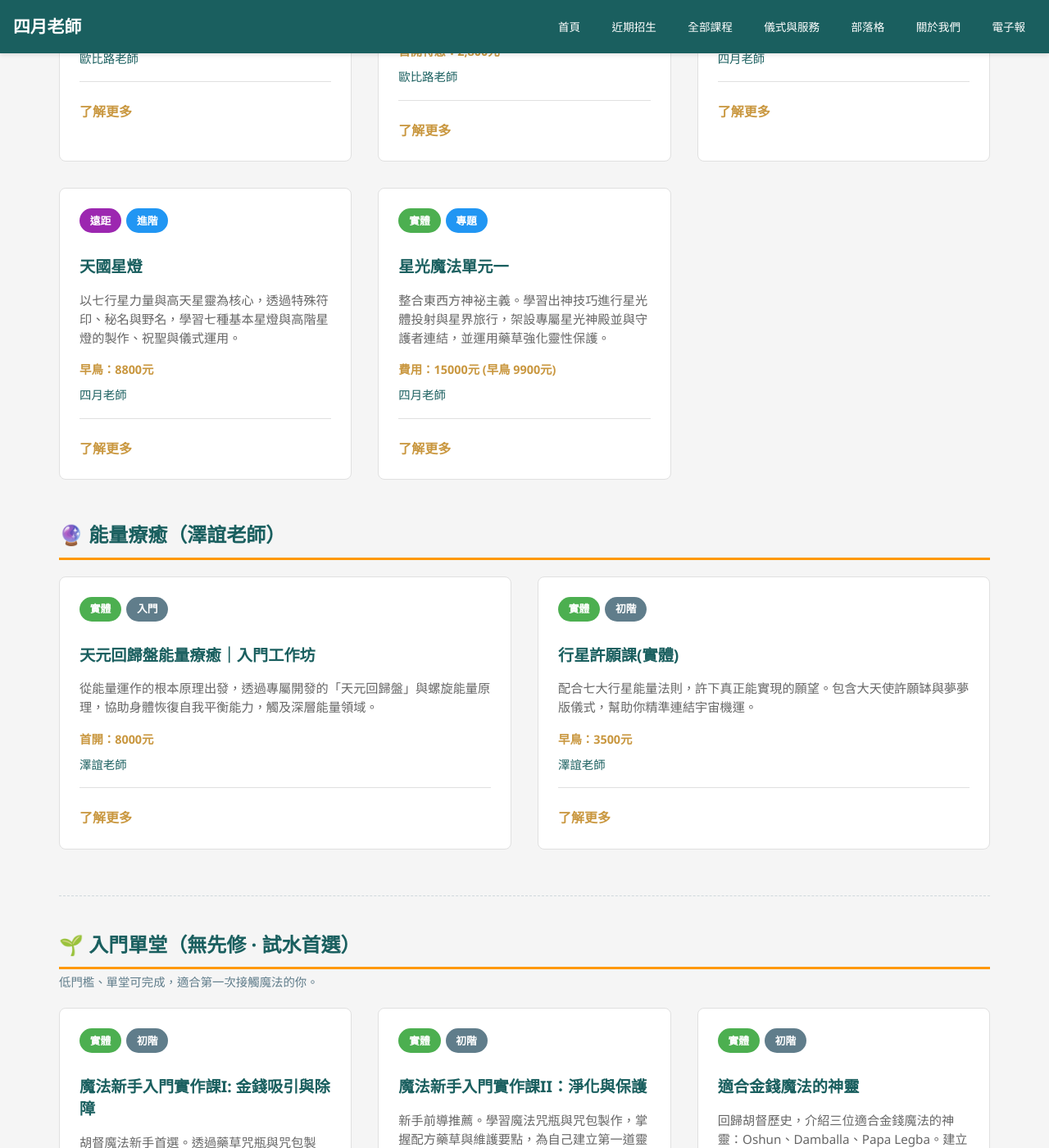
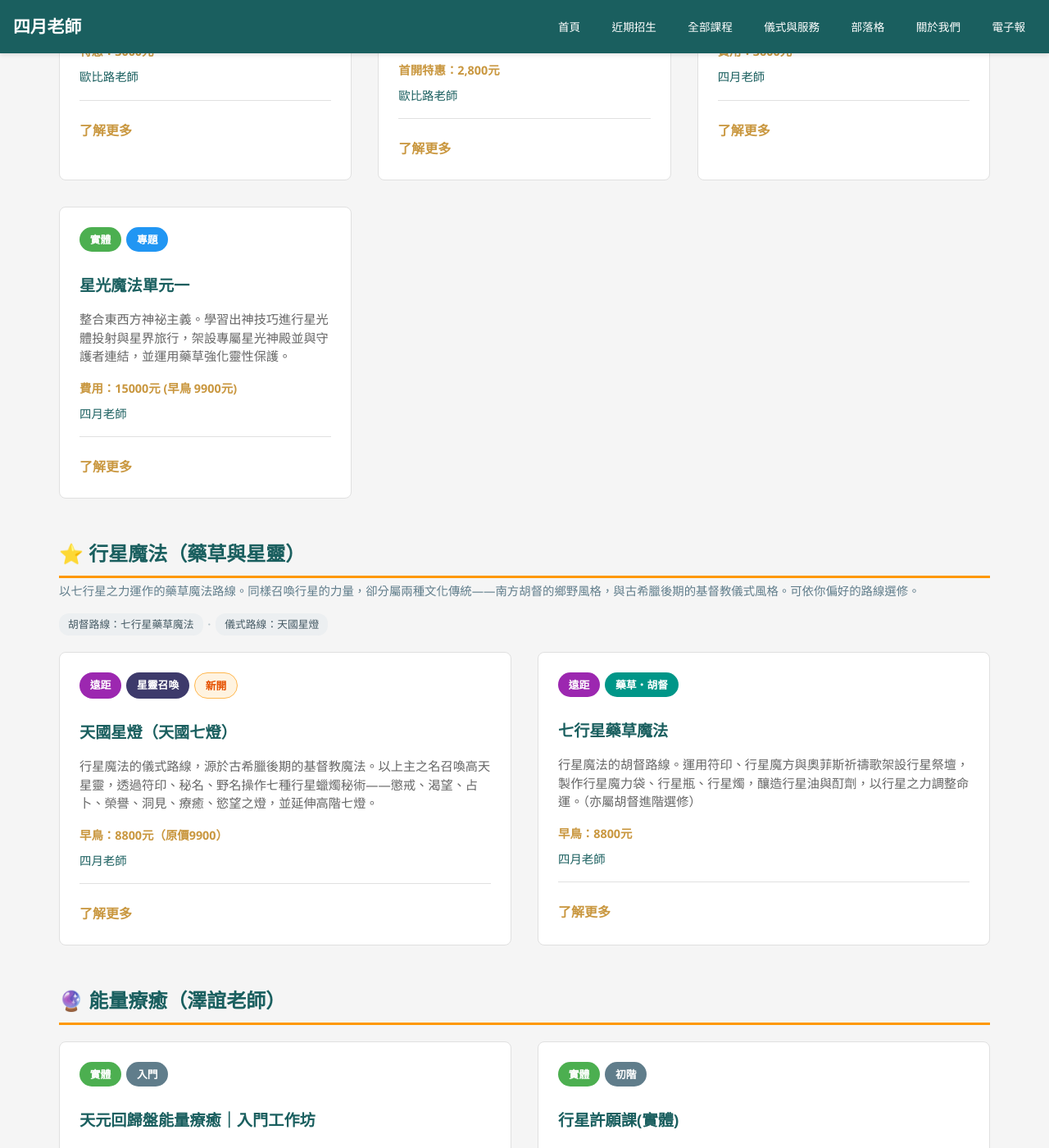
Before and after one commit to light4uliuphone-lang/hoodoo, a Jekyll site: the page built from course.html, in a window 1280 px wide and 1400 px high, scrolled down 6363 px. Shown: the whole window at 82% size. Built offline with Jekyll 4.4.1, drawn with Linux system fonts in a browser that asks for light colours; some of the changed text lies outside the part shown.

Commit message:
Update course.html

```diff
--- a/course.html
+++ b/course.html
@@ -1,7 +1,7 @@
 ---
 layout: default
 title: "課程中心 | 四月老師 - 專業胡督、金錢與現代魔法教學"
-description: "探索四月老師的課程中心，依學習路徑編排：藥草魔法師基礎為金錢、愛情、胡督三大策略體系的共同必修；另有防禦、本土藥草、混沌魔法、能量療癒等獨立路線與入門單堂。由歐比路、四月與澤誼老師親自授課。"
+description: "探索四月老師的課程中心，依學習路徑編排：藥草魔法師基礎為金錢、愛情、胡督三大策略體系的共同必修；另有防禦、本土藥草、混沌魔法、行星魔法、能量療癒等獨立路線與入門單堂。由歐比路、四月與澤誼老師親自授課。"
 ---
 
 <style>
@@ -21,7 +21,7 @@ description: "探索四月老師的課程中心，依學習路徑編排：藥草
     <h1 style="text-align: center; color: #1a5f5f; margin-bottom: 1rem; font-size: 2.5rem;">課程中心</h1>
     <p style="text-align: center; max-width: 760px; margin: 0 auto 2.5rem; color: #546e7a; line-height: 1.9;">
         課程依<strong>學習路徑</strong>編排。最上方的 🌿<strong>藥草魔法師基礎</strong>是<strong>金錢・愛情・胡督</strong>三大策略體系的共同必修，修畢後即可進入三條主幹。<br>
-        下方四條<strong>獨立路線</strong>（防禦・本土藥草・混沌魔法・能量療癒）<strong>無需藥草基礎</strong>，可直接入門；最後為無先修的入門單堂與主題工作坊。
+        下方為<strong>獨立路線</strong>（防禦・本土藥草・混沌魔法・行星魔法・能量療癒）<strong>無需藥草基礎</strong>，可直接入門；最後為無先修的入門單堂與主題工作坊。
     </p>
 
     <!-- 導覽錨點 -->
@@ -34,6 +34,7 @@ description: "探索四月老師的課程中心，依學習路徑編排：藥草
             <a href="#defense" class="category-card" style="text-decoration: none; color: inherit; cursor: pointer;"><div class="category-icon">🛡️</div><h3>防禦策略</h3></a>
             <a href="#local" class="category-card" style="text-decoration: none; color: inherit; cursor: pointer;"><div class="category-icon">🌏</div><h3>本土藥草</h3></a>
             <a href="#chaos" class="category-card" style="text-decoration: none; color: inherit; cursor: pointer;"><div class="category-icon">🌀</div><h3>混沌魔法</h3></a>
+            <a href="#planetary" class="category-card" style="text-decoration: none; color: inherit; cursor: pointer;"><div class="category-icon">⭐</div><h3>行星魔法</h3></a>
             <a href="#healing" class="category-card" style="text-decoration: none; color: inherit; cursor: pointer;"><div class="category-icon">🔮</div><h3>能量療癒</h3></a>
             <a href="#intro" class="category-card" style="text-decoration: none; color: inherit; cursor: pointer;"><div class="category-icon">🌱</div><h3>入門單堂</h3></a>
             <a href="#topics" class="category-card" style="text-decoration: none; color: inherit; cursor: pointer;"><div class="category-icon">🎨</div><h3>主題工作坊</h3></a>
@@ -207,7 +208,7 @@ description: "探索四月老師的課程中心，依學習路徑編排：藥草
             <div class="course-card">
                 <div class="course-tags"><span class="course-tag" style="background-color: #9c27b0;">遠距</span><span class="course-tag" style="background-color: #009688;">進階選修</span></div>
                 <h3>藥草行星魔法-胡督單元</h3>
-                <p>跨接胡督與占星系統。運用符印、行星魔方與奧菲斯祈禱歌架設行星祭壇，釀造行星油與酊劑，實踐更高層次的命運優化。</p>
+                <p>跨接胡督與占星系統。運用符印、行星魔方與奧菲斯祈禱歌架設行星祭壇，釀造行星油與酊劑，實踐更高層次的命運優化。（亦屬行星魔法路線）</p>
                 <div class="course-info"><span class="price">早鳥：8800元</span><span class="teacher">四月老師</span></div>
                 <a href="/courses/course-hoodoo-07/" class="learn-more">了解更多</a>
             </div>
@@ -352,18 +353,37 @@ description: "探索四月老師的課程中心，依學習路徑編排：藥草
                 <a href="/courses/course-modern-05/" class="learn-more">了解更多</a>
             </div>
             <div class="course-card">
-                <div class="course-tags"><span class="course-tag" style="background-color: #9c27b0;">遠距</span><span class="course-tag" style="background-color: #2196f3;">進階</span></div>
-                <h3>天國星燈</h3>
-                <p>以七行星力量與高天星靈為核心，透過特殊符印、秘名與野名，學習七種基本星燈與高階星燈的製作、祝聖與儀式運用。</p>
-                <div class="course-info"><span class="price">早鳥：8800元</span><span class="teacher">四月老師</span></div>
-                <a href="/courses/course-modern-08/" class="learn-more">了解更多</a>
-            </div>
-            <div class="course-card">
                 <div class="course-tags"><span class="course-tag" style="background-color: #4caf50;">實體</span><span class="course-tag" style="background-color: #2196f3;">專題</span></div>
                 <h3>星光魔法單元一</h3>
                 <p>整合東西方神祕主義。學習出神技巧進行星光體投射與星界旅行，架設專屬星光神殿並與守護者連結，並運用藥草強化靈性保護。</p>
                 <div class="course-info"><span class="price">費用：15000元 (早鳥 9900元)</span><span class="teacher">四月老師</span></div>
                 <a href="/courses/course-modern-06/" class="learn-more">了解更多</a>
+            </div>
+        </div>
+    </section>
+
+    <!-- ⭐ 行星魔法 -->
+    <section id="planetary" style="margin-bottom: 3rem; scroll-margin-top: 100px;">
+        <h2 style="color: #1a5f5f; border-bottom: 3px solid #ff9800; padding-bottom: 0.5rem; margin-bottom: 0.75rem;">⭐ 行星魔法（藥草與星靈）</h2>
+        <p class="section-note">以七行星之力運作的藥草魔法路線。同樣召喚行星的力量，卻分屬兩種文化傳統——南方胡督的鄉野風格，與古希臘後期的基督教儀式風格。可依你偏好的路線選修。</p>
+        <div class="path-strip">
+            <span class="step">胡督路線：七行星藥草魔法</span><span class="arrow">·</span>
+            <span class="step">儀式路線：天國星燈</span>
+        </div>
+        <div class="courses-grid">
+            <div class="course-card">
+                <div class="course-tags"><span class="course-tag" style="background-color: #9c27b0;">遠距</span><span class="course-tag" style="background-color: #3d3a6b;">星靈召喚</span><span class="course-tag tag-new">新開</span></div>
+                <h3>天國星燈（天國七燈）</h3>
+                <p>行星魔法的儀式路線，源於古希臘後期的基督教魔法。以上主之名召喚高天星靈，透過符印、秘名、野名操作七種行星蠟燭秘術——懲戒、渴望、占卜、榮譽、洞見、療癒、慾望之燈，並延伸高階七燈。</p>
+                <div class="course-info"><span class="price">早鳥：8800元（原價9900）</span><span class="teacher">四月老師</span></div>
+                <a href="/courses/course-celestial/" class="learn-more">了解更多</a>
+            </div>
+            <div class="course-card">
+                <div class="course-tags"><span class="course-tag" style="background-color: #9c27b0;">遠距</span><span class="course-tag" style="background-color: #009688;">藥草・胡督</span></div>
+                <h3>七行星藥草魔法</h3>
+                <p>行星魔法的胡督路線。運用符印、行星魔方與奧菲斯祈禱歌架設行星祭壇，製作行星魔力袋、行星瓶、行星燭，釀造行星油與酊劑，以行星之力調整命運。（亦屬胡督進階選修）</p>
+                <div class="course-info"><span class="price">早鳥：8800元</span><span class="teacher">四月老師</span></div>
+                <a href="/courses/course-hoodoo-07/" class="learn-more">了解更多</a>
             </div>
         </div>
     </section>
@@ -469,7 +489,7 @@ description: "探索四月老師的課程中心，依學習路徑編排：藥草
   "@context": "https://schema.org",
   "@type": "ItemList",
   "name": "四月老師魔法課程清單",
-  "description": "依學習路徑編排：藥草魔法師基礎為金錢、愛情、胡督三大策略體系的共同必修；另有防禦、本土藥草、混沌魔法、能量療癒等獨立路線。",
+  "description": "依學習路徑編排：藥草魔法師基礎為金錢、愛情、胡督三大策略體系的共同必修；另有防禦、本土藥草、混沌魔法、行星魔法、能量療癒等獨立路線。",
   "itemListElement": [
     { "@type": "ListItem", "position": 1, "name": "藥草魔法師基礎（共同必修）", "url": "https://hoodoo.pro/course.html#foundation" },
     { "@type": "ListItem", "position": 2, "name": "金錢策略體系", "url": "https://hoodoo.pro/course.html#money" },
@@ -478,9 +498,10 @@ description: "探索四月老師的課程中心，依學習路徑編排：藥草
     { "@type": "ListItem", "position": 5, "name": "防禦策略", "url": "https://hoodoo.pro/course.html#defense" },
     { "@type": "ListItem", "position": 6, "name": "台灣本土藥草", "url": "https://hoodoo.pro/course.html#local" },
     { "@type": "ListItem", "position": 7, "name": "混沌魔法（符印・星光）", "url": "https://hoodoo.pro/course.html#chaos" },
-    { "@type": "ListItem", "position": 8, "name": "能量療癒", "url": "https://hoodoo.pro/course.html#healing" },
-    { "@type": "ListItem", "position": 9, "name": "入門單堂", "url": "https://hoodoo.pro/course.html#intro" },
-    { "@type": "ListItem", "position": 10, "name": "主題工作坊", "url": "https://hoodoo.pro/course.html#topics" }
+    { "@type": "ListItem", "position": 8, "name": "行星魔法（藥草與星靈）", "url": "https://hoodoo.pro/course.html#planetary" },
+    { "@type": "ListItem", "position": 9, "name": "能量療癒", "url": "https://hoodoo.pro/course.html#healing" },
+    { "@type": "ListItem", "position": 10, "name": "入門單堂", "url": "https://hoodoo.pro/course.html#intro" },
+    { "@type": "ListItem", "position": 11, "name": "主題工作坊", "url": "https://hoodoo.pro/course.html#topics" }
   ]
 }
 </script>
```
